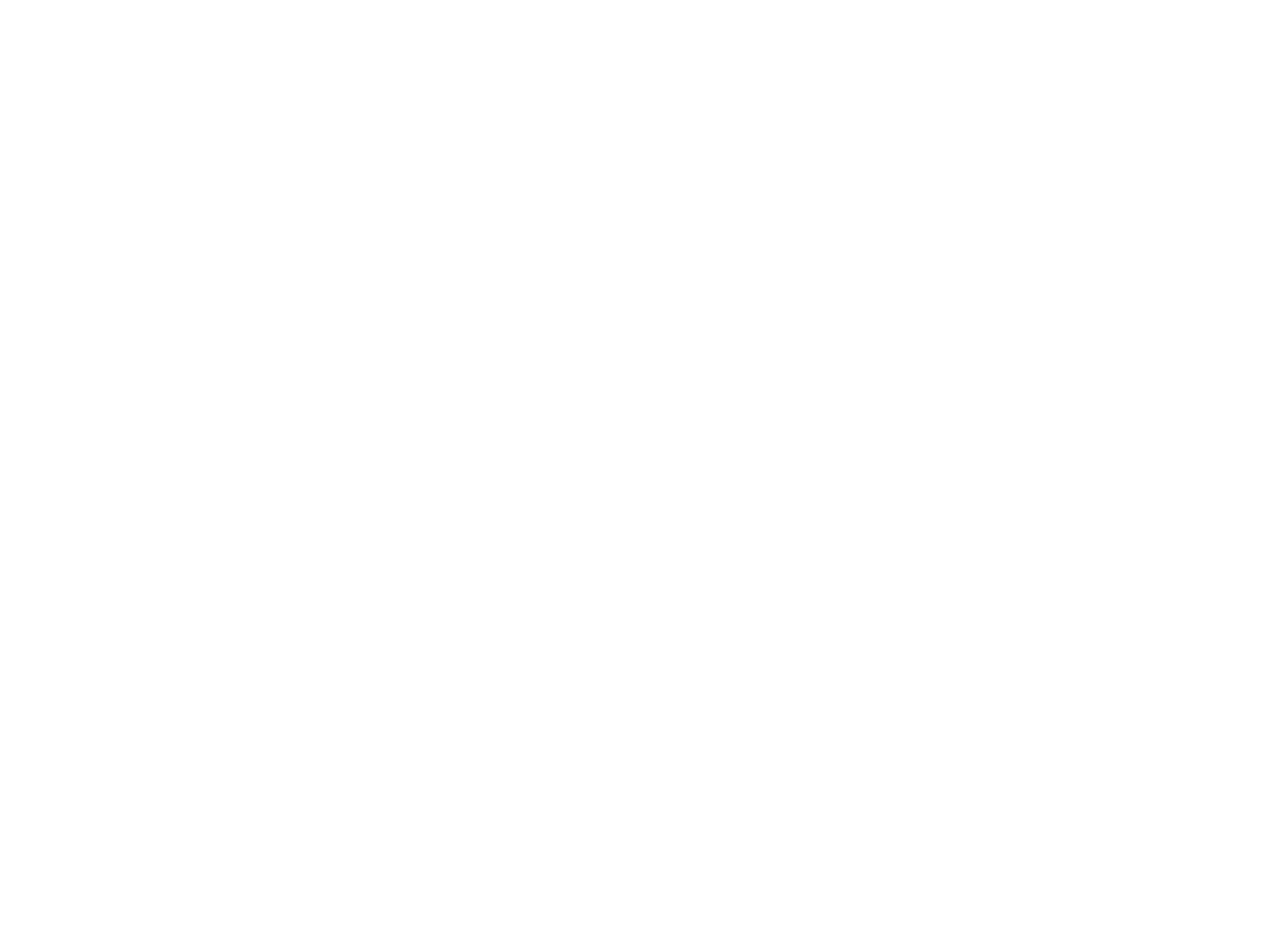
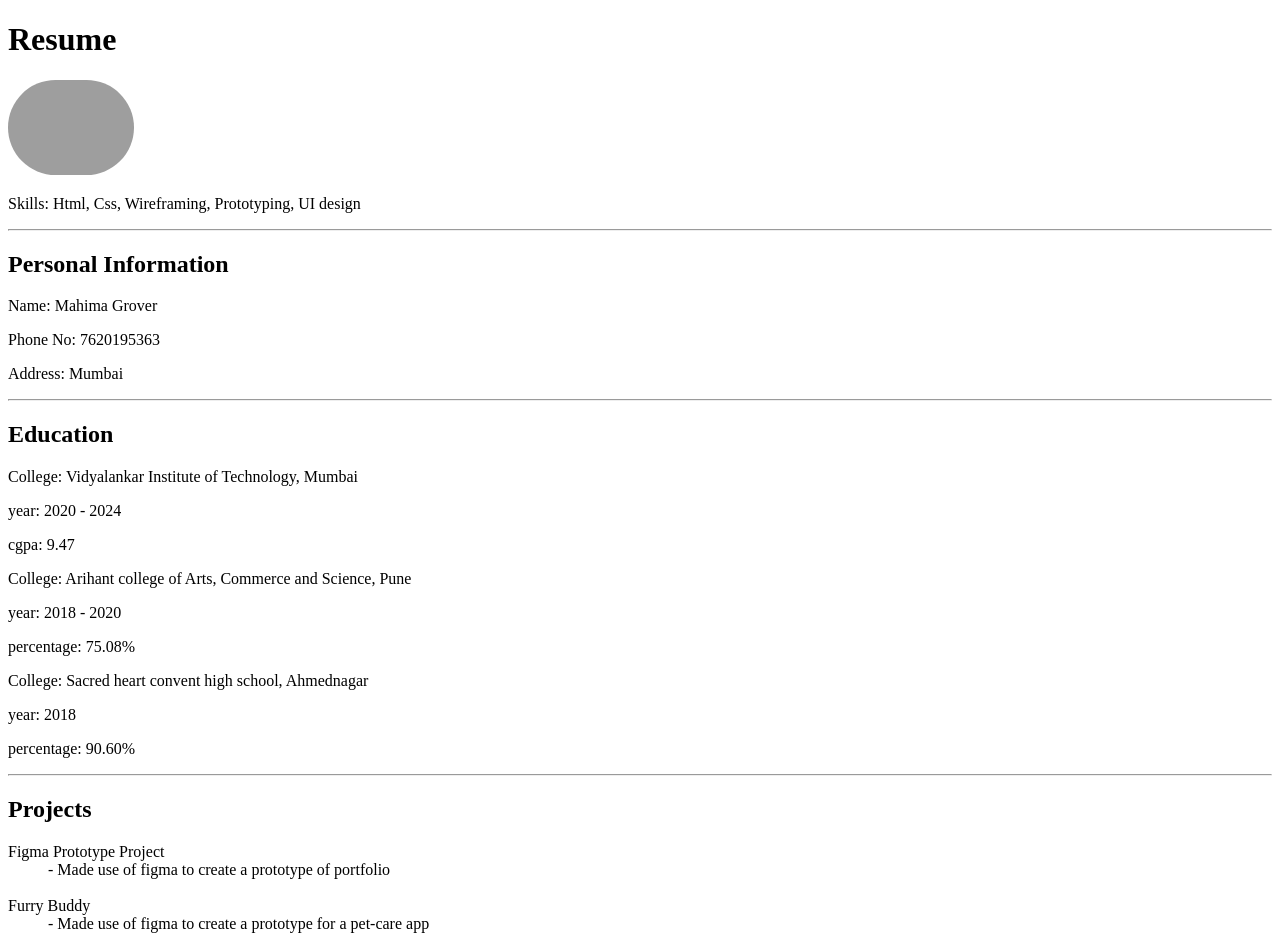
Before and after one commit to mahima897/htmlcss, a plain HTML site: page Resume/index.html in a window 1280 px wide. Before the commit the page ends 800 px from the top, so only its background shows below. Drawn offline with Linux system fonts and the light colour scheme; grey boxes are pictures that could not be loaded.

Commit message:
Update index.html

```diff
--- a/Resume/index.html
+++ b/Resume/index.html
@@ -1,4 +1,39 @@
 <!DOCTYPE html>
+
 <html>
-    <img src="" alt="">
+
+<body>
+    <h1>Resume</h1>
+    <img style="border-radius: 100px;height: 10%;width: 10%;" src="https://cdn.pixabay.com/photo/2015/10/05/22/37/blank-profile-picture-973460_960_720.png" alt="profile_pic">
+    <br>
+    <p>Skills: Html, Css, Wireframing, Prototyping, UI design</p>
+    <hr>
+    <h2>Personal Information</h2>
+    <p>Name: Mahima Grover</p>
+    <p>Phone No: 7620195363</p>
+    <p>Address: Mumbai</p>
+    <hr>
+    <h2>Education</h2>
+    <p>College: Vidyalankar Institute of Technology, Mumbai</p>
+    <p>year: 2020 - 2024</p>
+    <p>cgpa: 9.47</p>
+    <p>College: Arihant college of Arts, Commerce and Science, Pune</p>
+    <p>year: 2018 - 2020</p>
+    <p>percentage: 75.08%</p>
+    <p>College: Sacred heart convent high school, Ahmednagar</p>
+    <p>year: 2018</p>
+    <p>percentage: 90.60%</p>
+    <hr>
+    <h2>Projects</h2>
+    <dl>
+        <dt>Figma Prototype Project
+            <dd>- Made use of figma to create a prototype of portfolio</dd>
+        </dt>
+        <br>
+        <dt>Furry Buddy
+            <dd>- Made use of figma to create a prototype for a pet-care app</dd>
+        </dt>
+    </dl>
+</body>
+
 </html>
```
